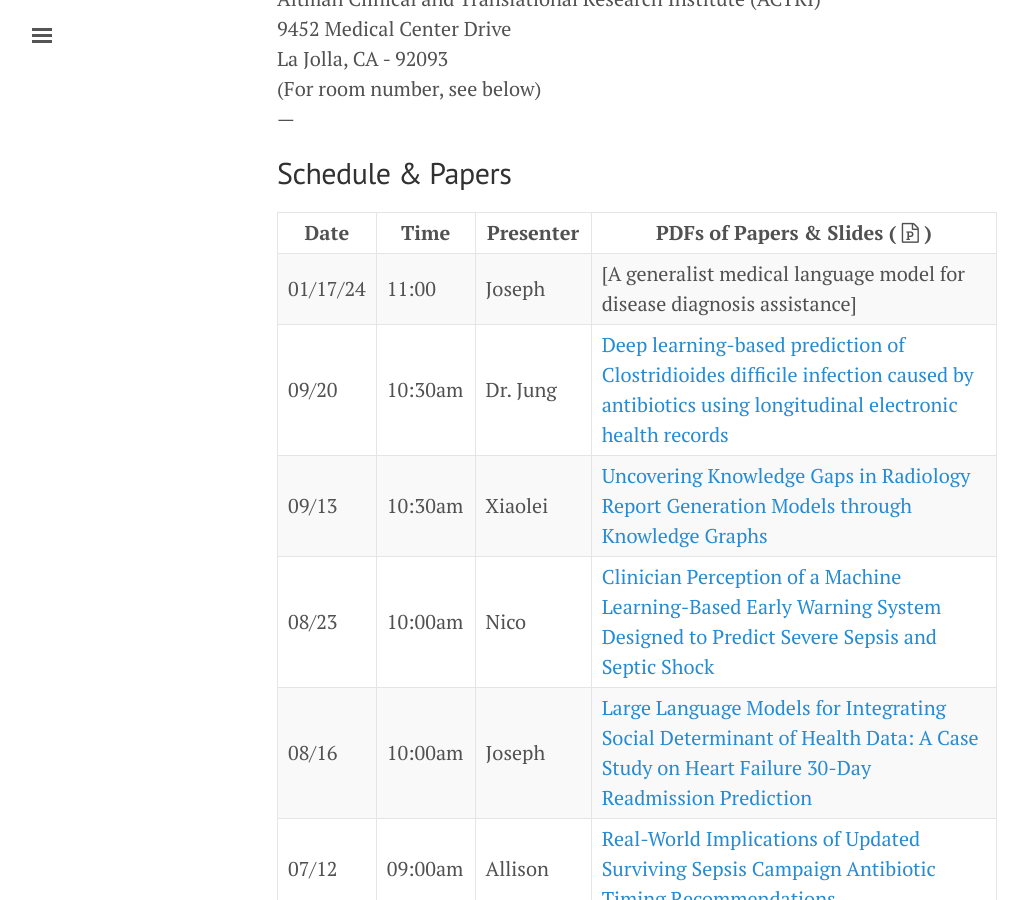
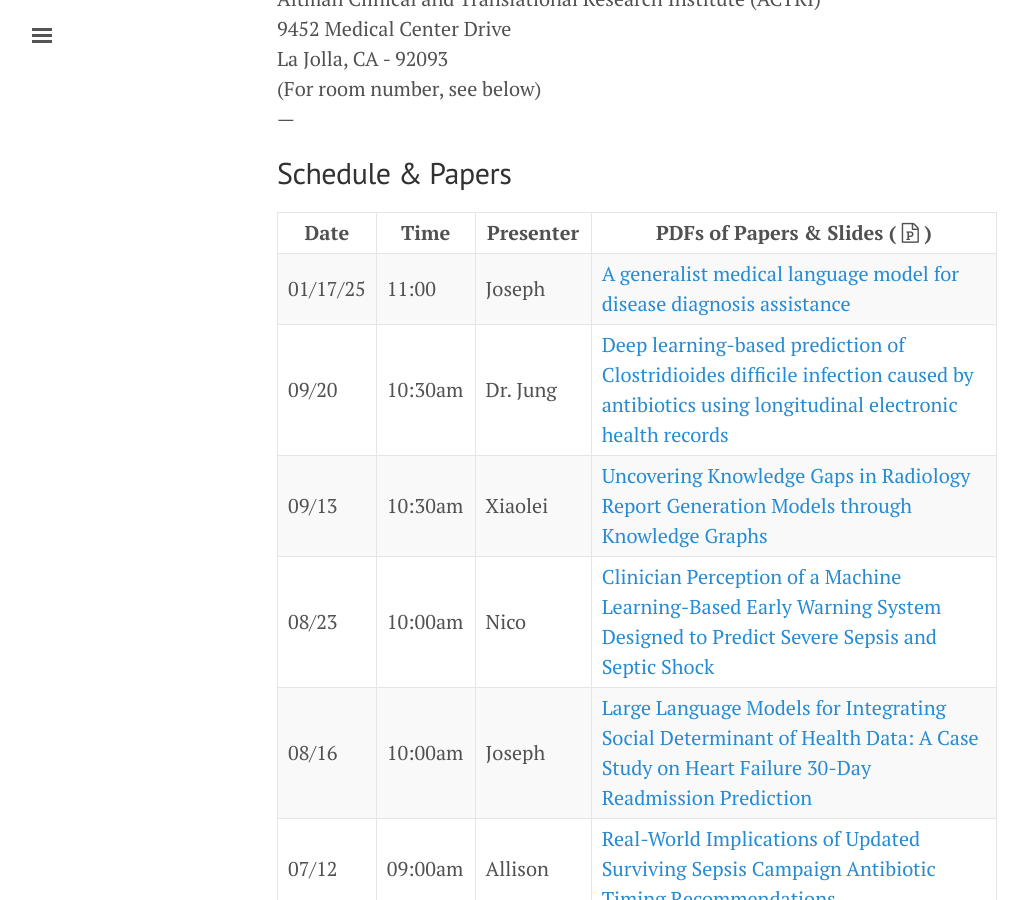
Before and after one commit to NematiLab/bmijc, a Jekyll site: the page built from index.md, in a window 1280 px wide and 900 px high, scrolled down 515 px. Shown: the whole window, without its empty margins (3-1031 px from the left). Built offline with Jekyll 4.4.1, drawn with Linux system fonts in a browser that asks for light colours; nearby versions of some CDN libraries.

Commit message:
Update index.md

```diff
--- a/index.md
+++ b/index.md
@@ -30,7 +30,7 @@
 
 Date | Time | Presenter | PDFs of Papers & Slides ( <i class='fa fa-file-powerpoint-o'></i> )
 --- | --- | --- |  ---
-01/17/24 | 11:00 | Joseph | [A generalist medical language model for disease diagnosis assistance]
+01/17/25 | 11:00 | Joseph | [A generalist medical language model for disease diagnosis assistance]({{ site.baseurl }}/assets/011725_paper.pdf){:target="_blank"}
 09/20 | 10:30am | Dr. Jung |[Deep learning-based prediction of Clostridioides difficile infection caused by antibiotics using longitudinal electronic health records]({{ site.baseurl }}/assets/092024_paper.pdf){:target="_blank"}
 09/13 | 10:30am | Xiaolei |[Uncovering Knowledge Gaps in Radiology Report Generation Models through Knowledge Graphs]({{ site.baseurl }}/assets/091324_paper.pdf){:target="_blank"}
 08/23 | 10:00am | Nico |[Clinician Perception of a Machine Learning-Based Early Warning System Designed to Predict Severe Sepsis and Septic Shock]({{ site.baseurl }}/assets/082324_paper.pdf){:target="_blank"}
```
